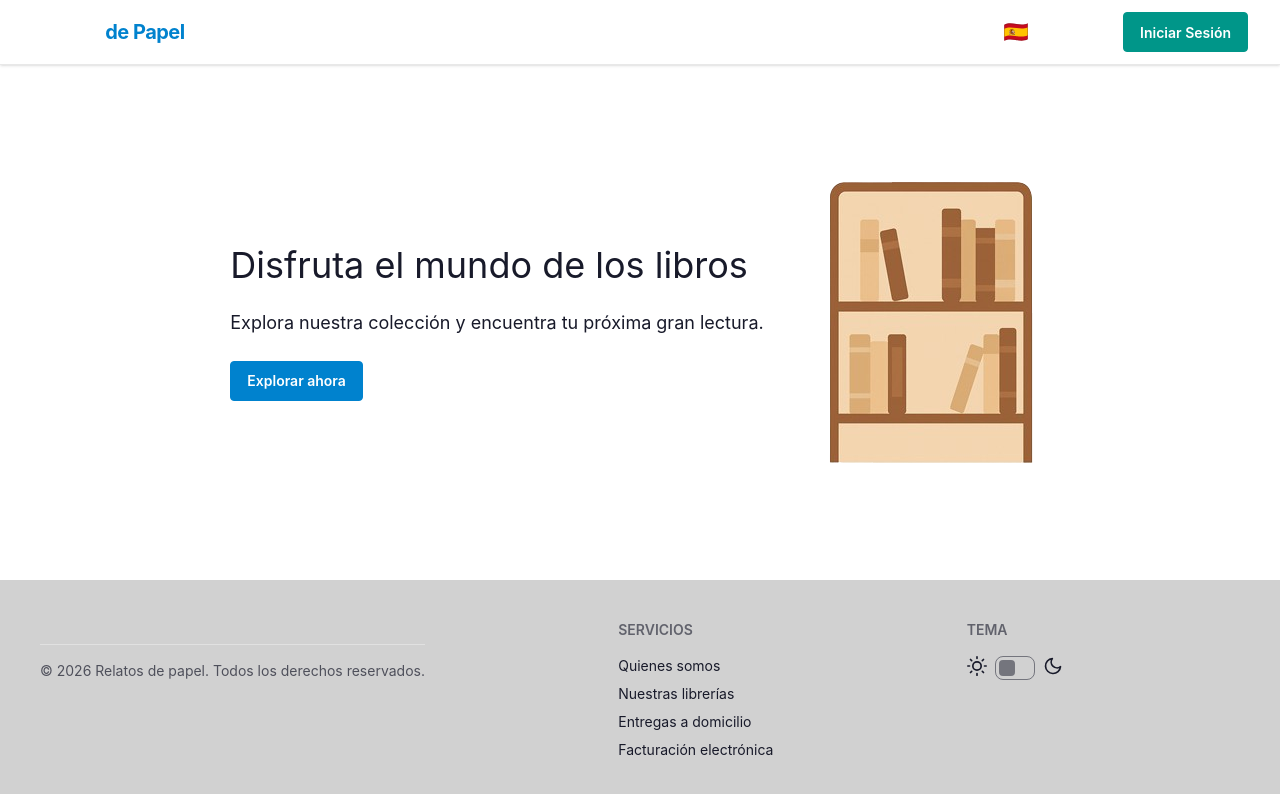
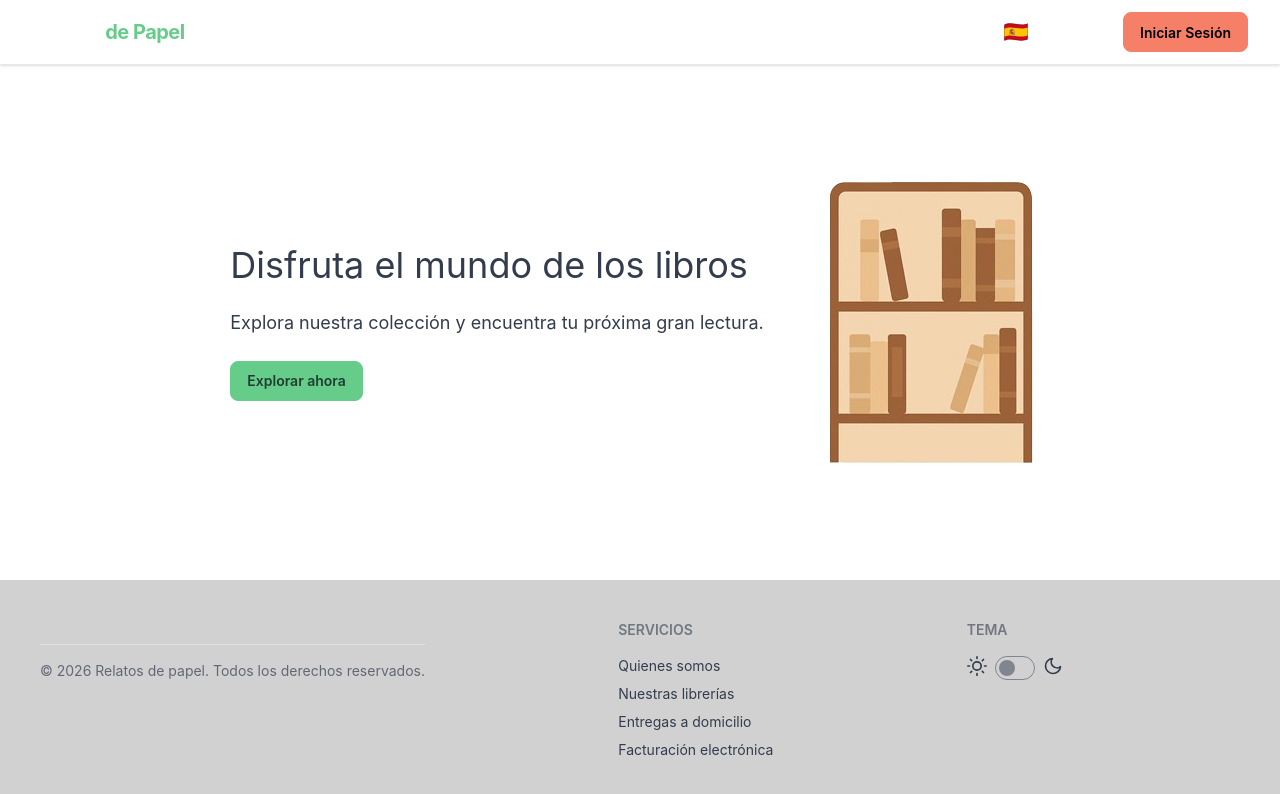
Before and after one commit to cdcp-unir/relatos-de-papel, a React (Vite) app: page / in a window 1280 px wide. Shown: the top 794 px of the page. Built offline with nearby package versions, Linux system fonts and the light colour scheme.

Commit message:
Fix: actualizar tema en DaisyUI y ajustar clase CSS en componente Book

```diff
--- a/src/index.css
+++ b/src/index.css
@@ -1,4 +1,4 @@
 @import "tailwindcss";
 @plugin "daisyui" {
-  themes:  corporate --default, business --prefersdark;
+  themes:  emerald --default, business --prefersdark;
 }
--- a/src/shared/components/Book.jsx
+++ b/src/shared/components/Book.jsx
@@ -5,7 +5,7 @@ function Book({ rutaImagen, titulo, detalle }) {
     const navigate = useNavigate();
     return (
         <div class="w-full max-w-xl bg-white border rounded-lg shadow p-4 flex gap-4 mb-8">
-            <div class="w-32 h-40 flex-shrink-0">
+            <div class="w-32 h-40 shrink-0">
                 <img
                     src={rutaImagen}
                     alt="portada"
```
